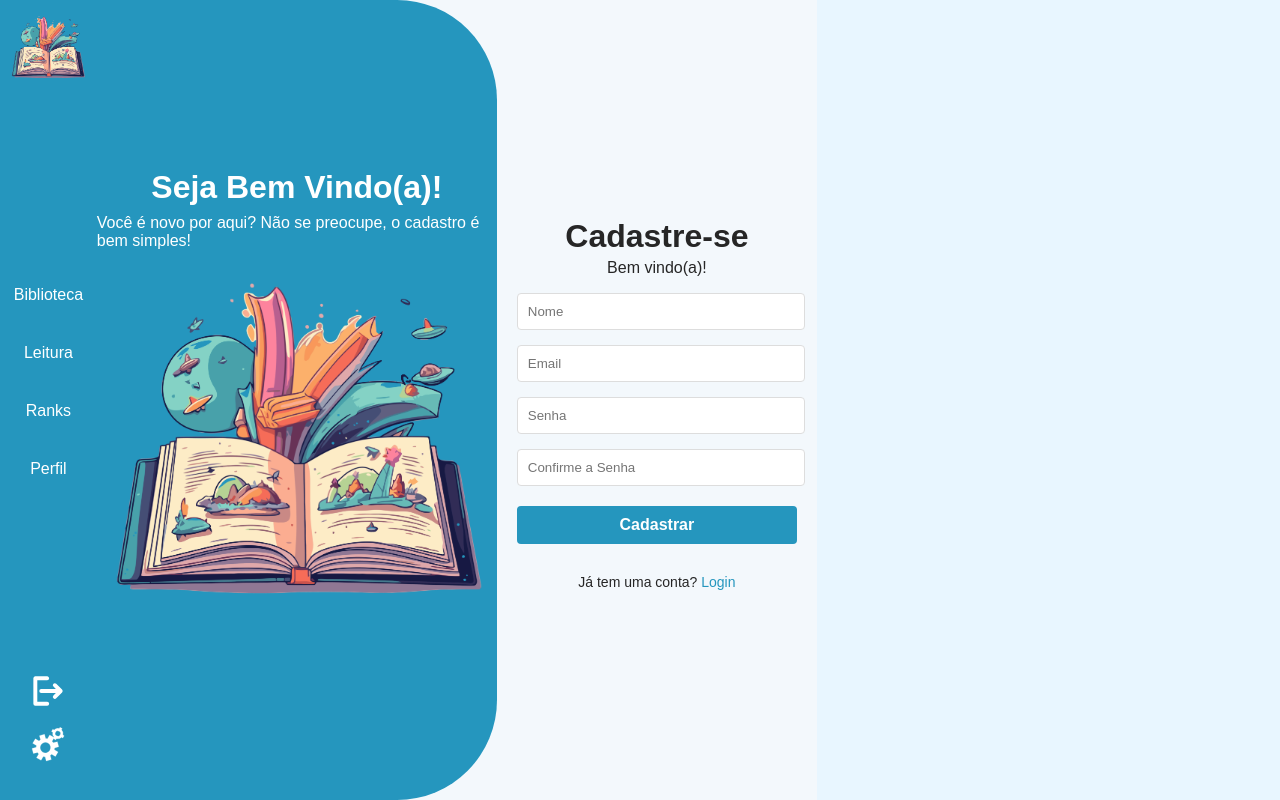
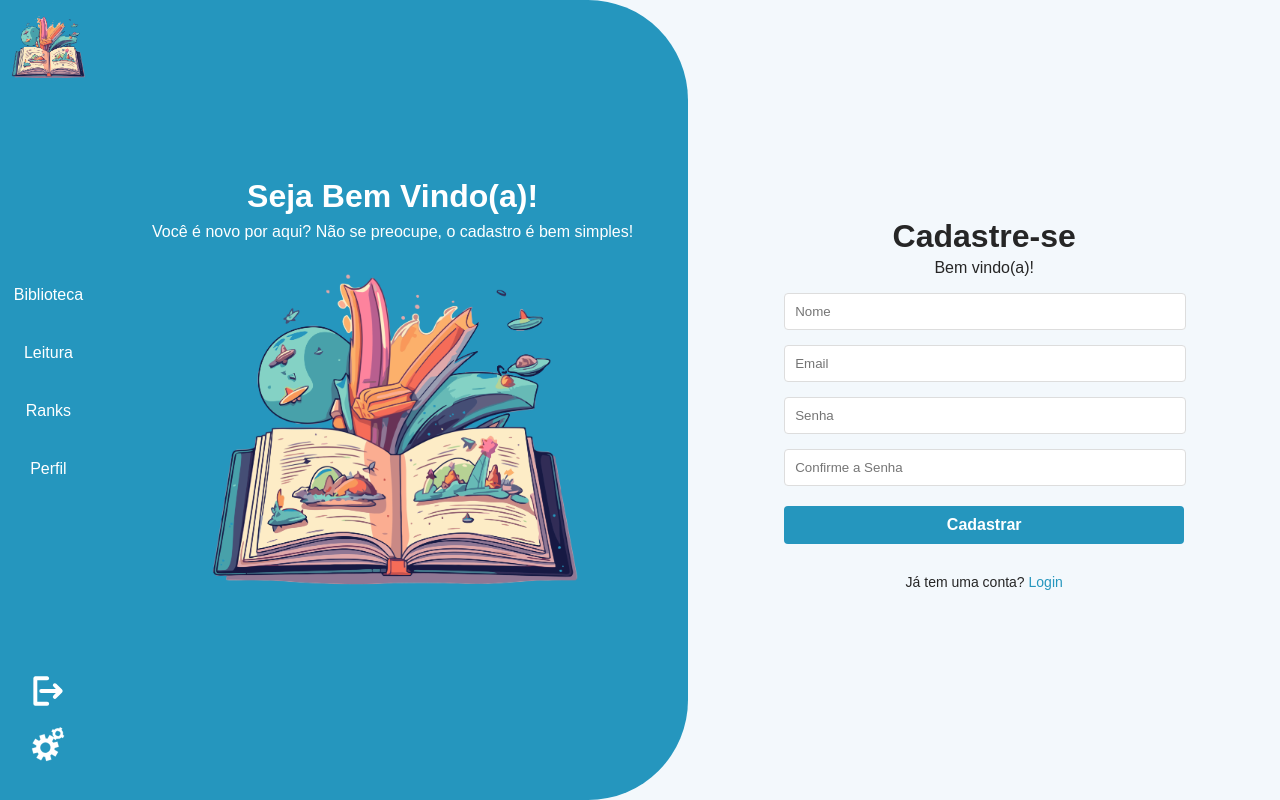
Before and after one commit to Geisbelly/Verbix, a Next.js app: page /cadastro in a window 1280 px wide. Built offline with nearby package versions, Linux system fonts and the light colour scheme.

Commit message:
Remover Flex

```diff
--- a/src/app/layout.tsx
+++ b/src/app/layout.tsx
@@ -78,7 +78,7 @@ export default function RootLayout({
         `}
       </style>
           <Navegador />
-          <main style={{ flex: 1, display: 'flex', flexDirection: 'row', background:'#E8F6FF',color:'#3F3F3F' }}>
+          <main style={{ flex: 1,  flexDirection: 'row', background:'#E8F6FF',color:'#3F3F3F' }}>
             {children}
           </main>
         </div>
```
